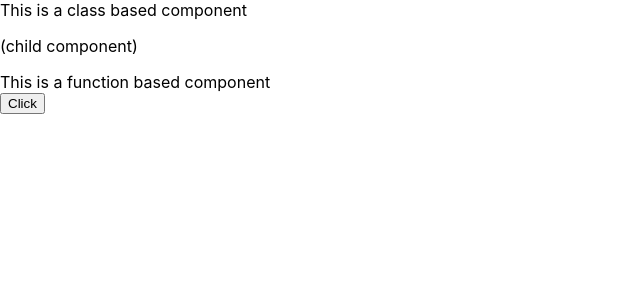
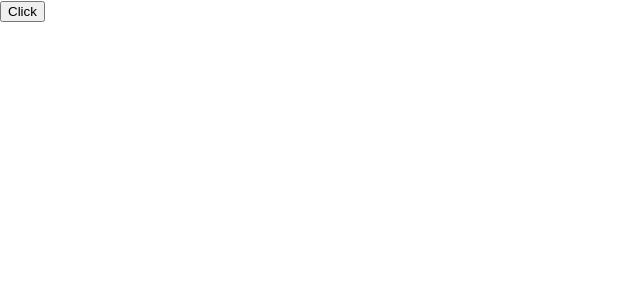
Before and after one commit to ri-ca4/reactPractice, a React (Create React App) app in the folder first-react-app/: page / in a window 1280 px wide. Shown: the top 300 px of the page, without its empty margins (0-640 px from the left). Built offline with nearby package versions, Linux system fonts and the light colour scheme.

Commit message:
practice with state

```diff
--- a/first-react-app/src/App.js
+++ b/first-react-app/src/App.js
@@ -7,7 +7,6 @@
   return (
     <div>
       <ClassBasedComponent/>
-      <FunctionBasedComponent/>
     </div>
   );
 }
--- a/first-react-app/src/components/ClassBasedComponent.jsx
+++ b/first-react-app/src/components/ClassBasedComponent.jsx
@@ -2,9 +2,41 @@
 import { Component } from "react";
 
 class ClassBasedComponent extends Component {
+
+    state = {
+        //write state properties here
+        count : 0 //initial value
+    }
+
+    // constructor(props){
+    //     super(props)
+    //     this.state = {
+    //         //write state properties here
+    //     }
+    //
+    //     this.handleClick = this.handleClick.bind(this)
+    // }
+
+    handleClick = () => {
+        //this.state.count = this.state.count + 1 <--- WRONG, directly mutating state
+        //USE setState methond!!!!!
+        const {count} = this.state;
+        this.setState({
+            count : count + 1
+        }, () => {
+            console.log(count)
+        })
+    }
+
     render(){
+        console.log(this.state)
         return(
-            <div>This is a class based component</div>
+            <div>
+                <button onClick={this.handleClick}>Click</button>
+                {
+                    this.state.count === 5 && "count is 5"
+                }
+            </div>
         )
     }
 };
```
